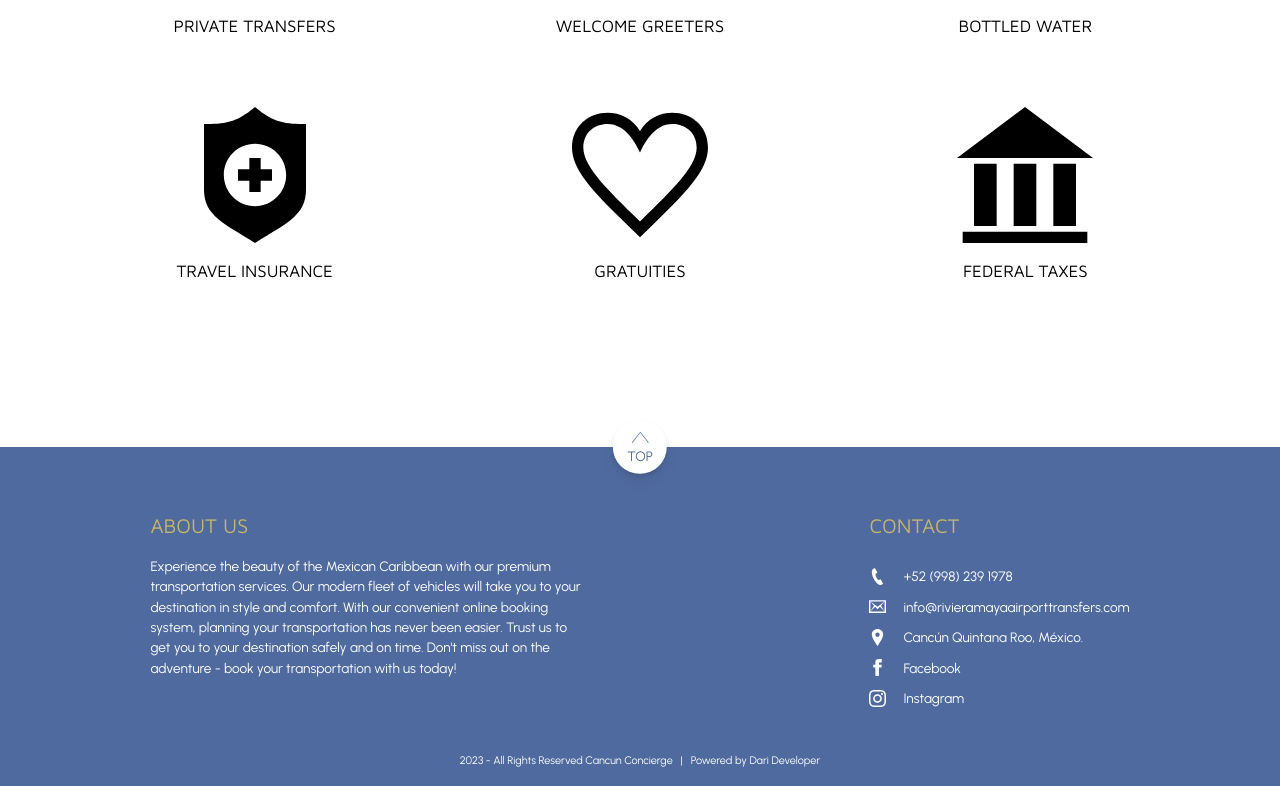
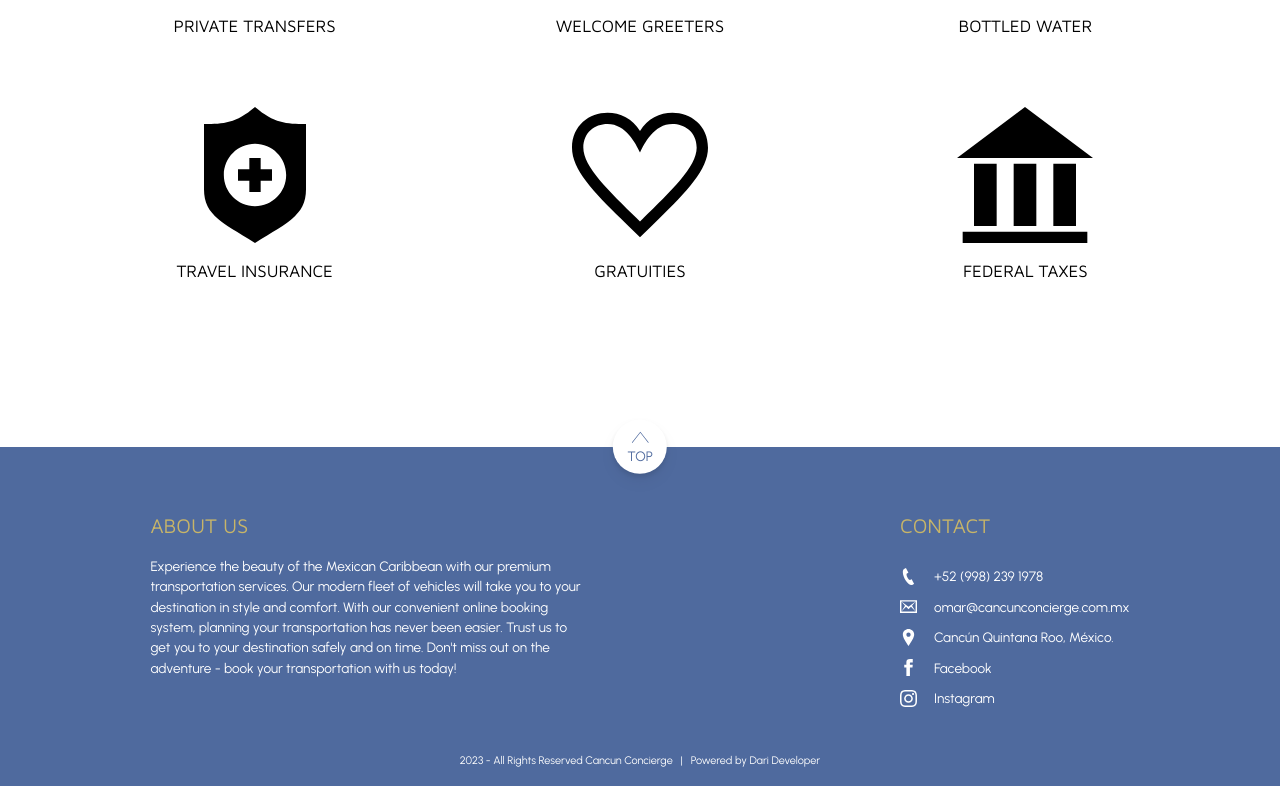
Before and after one commit to darideveloper/will-ryan-airport-transfers, a React (Vite) app: page / in a window 1280 px wide. Shown: the part 2069-2855 px from the top of the page. Built offline with nearby package versions, Linux system fonts and the light colour scheme; no server answers.

Commit message:
feat: change page name anc contact email

```diff
--- a/index.html
+++ b/index.html
@@ -4,7 +4,7 @@
     <meta charset="UTF-8" />
     <link rel="icon" type="image/x-icon" href="./imgs/favicon.png" />
     <meta name="viewport" content="width=device-width, initial-scale=1.0" />
-    <title>Riviera Maya Airport Transportation</title>
+    <title>Will Ryan Airport Transfers/</title>
     <link rel="preconnect" href="https://fonts.googleapis.com">
     <link rel="preconnect" href="https://fonts.gstatic.com" crossorigin>
     <link href="https://fonts.googleapis.com/css2?family=Maven+Pro:wght@400;700&family=Urbanist:wght@400;700&display=swap" rel="stylesheet">
--- a/src/sections/footer.jsx
+++ b/src/sections/footer.jsx
@@ -26,8 +26,8 @@ export default function Footer() {
 
             <ContactCard
               svgPath={<path d="M22 5v14h-20v-14h20zm2-2h-24v18h24v-18zm-2 16l-6.526-6.618-3.445 3.483-3.418-3.525-6.611 6.66 5.051-8-5.051-6 10.029 7.446 9.971-7.446-4.998 6.01 4.998 7.99z" />}
-              link="mailto:info@rivieramayaairporttransfers.com"
-              text="info@rivieramayaairporttransfers.com"
+              link="mailto:omar@cancunconcierge.com.mx"
+              text="omar@cancunconcierge.com.mx"
             />
 
             <ContactCard
```
